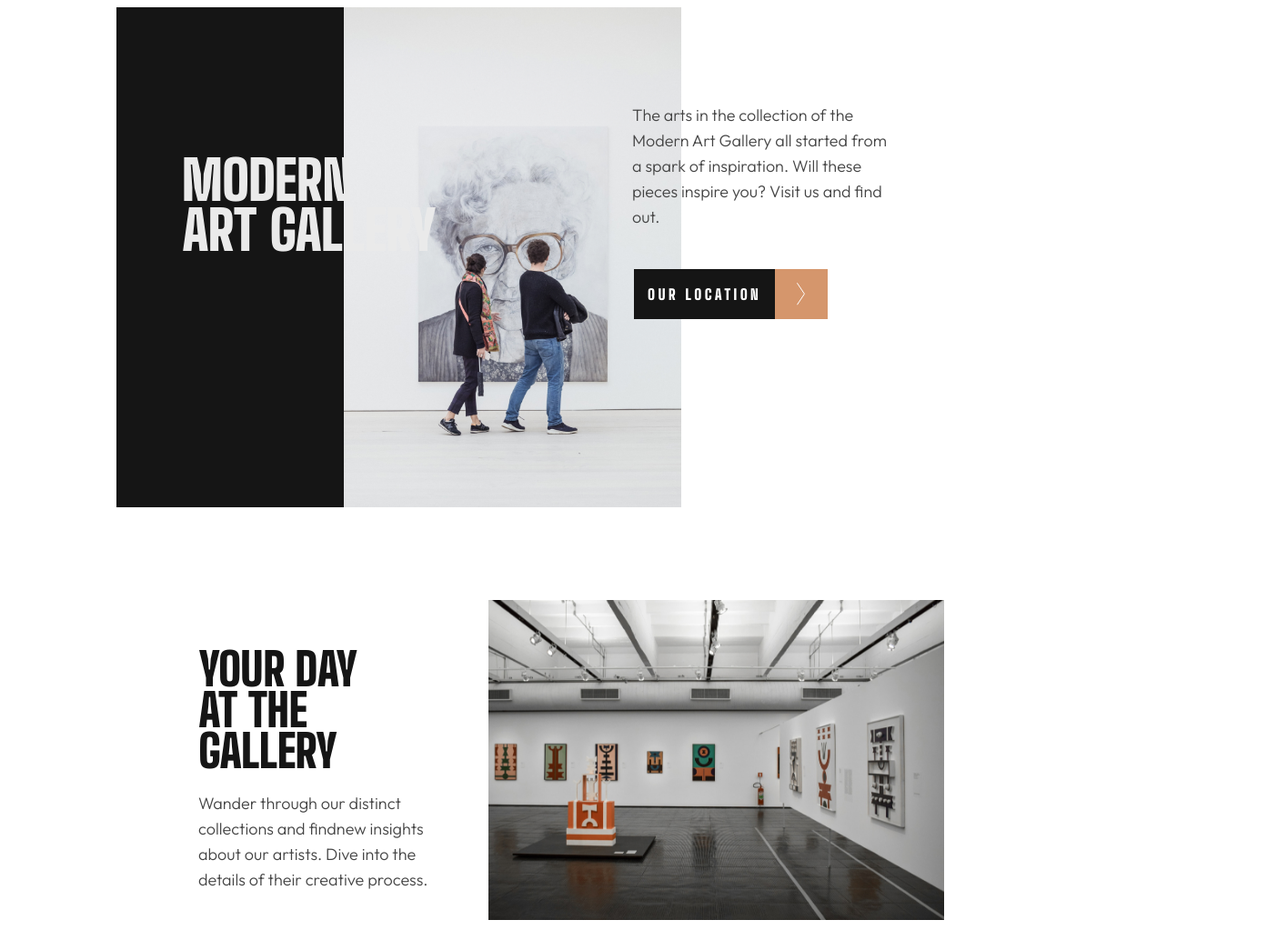
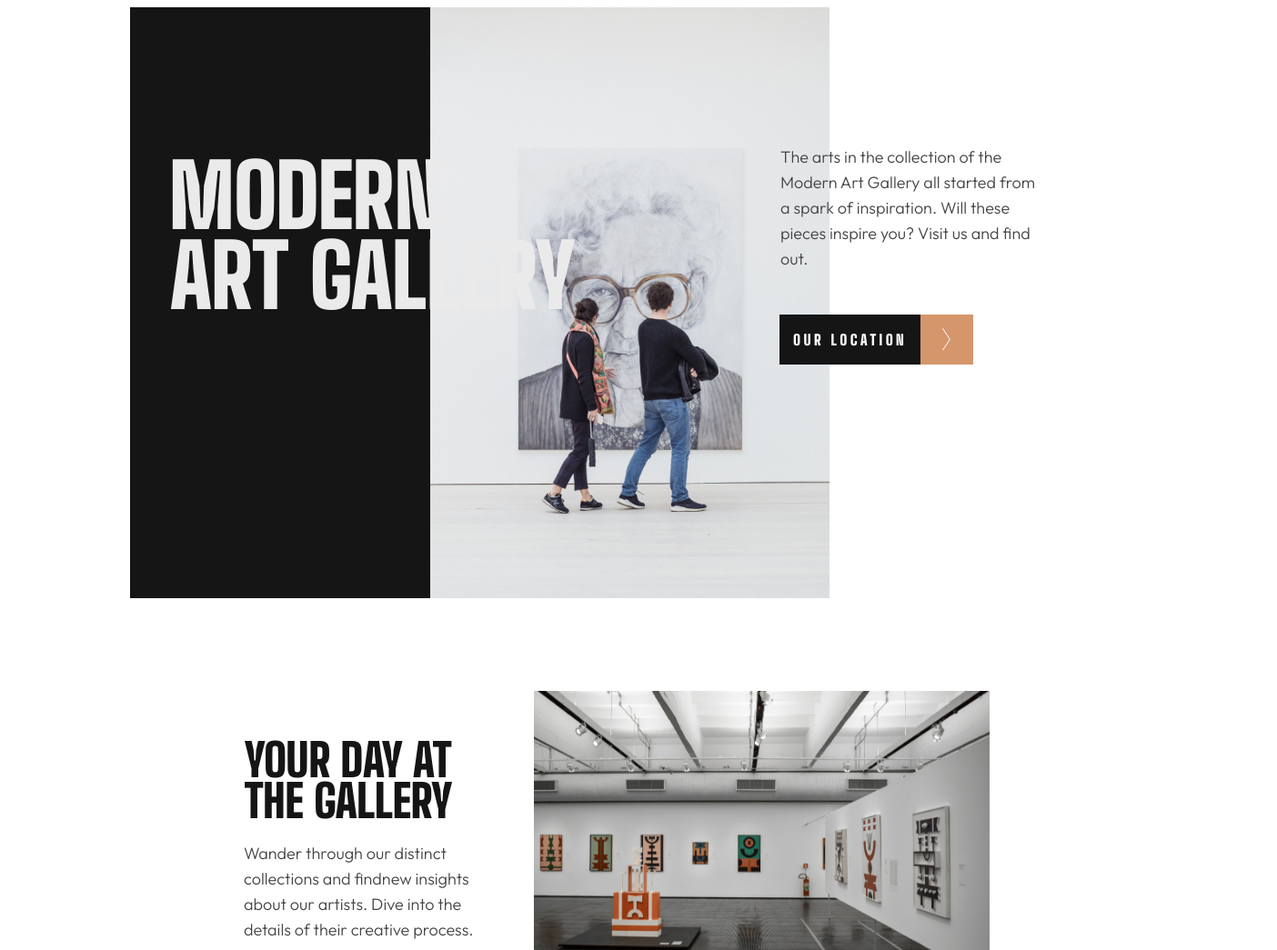
Before and after one commit to nHaMaP/03-modernartgallery, a website built with Vite: page index.html in a window 1280 px wide. Shown: the top 1045 px of the page at 91% size, 1404 px wide, since content can reach past the window. Built offline with nearby package versions, Linux system fonts and the light colour scheme; files whose address does not match are found by name.

Commit message:
ready for publishing | some isues on images must be fixes, but operational

```diff
--- a/index.html
+++ b/index.html
@@ -70,7 +70,7 @@
           </figure>
 
           <div class="offer_content">
-            <h2>Your day<br />at the gallery</h2>
+            <h2>Your day at the gallery</h2>
 
             <p>Wander through our distinct collections
               and findnew insights about our artists.
--- a/src/sass/layout/_container.scss
+++ b/src/sass/layout/_container.scss
@@ -1,19 +1,19 @@
 @use '../abstracts/abstracts' as v;
 
 .container, .location {
-    min-width: 360px;
+
     max-width: 360px;;
     margin: 0;
     margin-left: auto;
     margin-right: auto;
 
     @include v.breakpoint(tablet) {
-        min-width: 768px;
+
         max-width:768px;
     }
 
     @include v.breakpoint(desktopS) {
-        min-width: 1024px;
+
         max-width: 1024px;
     }
 }
--- a/src/sass/layout/_footer.scss
+++ b/src/sass/layout/_footer.scss
@@ -8,7 +8,14 @@ footer {
 
     @include v.breakpoint(tablet){
         height: 260px;
+        width: 768px;
     }
+
+    @include v.breakpoint(desktopS){
+        width: 1024px;
+    }
+
+
 
 
     .foot_ads {
--- a/src/sass/layout/_main.scss
+++ b/src/sass/layout/_main.scss
@@ -8,14 +8,20 @@
     align-items: flex-start;
     margin-bottom: 120px;
 
+    @include v.breakpoint(desktopS){
+        flex-direction: row;
+        position: relative;
+        left: 15px;
+    }
+
     .title_hero {
 
         .empty-bg {
 
             @include v.breakpoint(desktopS) {
-                width: 58.8%;
-                height: 550px;
-                background-color: v.$black;
+                width: 330px;
+                height: 650px;
+                background-color: #151515;
             }
         }
 
@@ -28,6 +34,7 @@
 
 
         figure {
+
             margin: 0;
 
             img {
@@ -35,11 +42,11 @@
                 margin-bottom: -8px;
 
                 @include v.breakpoint(tablet) {
-                        width: 120%;
+                    width: 124.89%;
                 }
 
                 @include v.breakpoint(desktopS) {
-                        width: 82.7%;
+                    width: 439px;
                 }
             }
         }
@@ -61,12 +68,23 @@
                     color: v.$black;
                     margin: 32px 16px 10px 16px;
 
+                    @include v.breakpoint(tablet) {
+                        font-size: 70px;
+                        line-height: 65px;
+                        width: 329px;
+                        position: relative;
+                        right: -20px;
+                    }
+
                     @include v.breakpoint (desktopS) {
-                        filter:invert(1);
-                        width: 282px;
+                       font-size: 96px;
+                        line-height: 88px;
+                        filter: invert(1);
+                        width: 450px;
                         height: 176px;
                         position: relative;
-                        right: 653px;
+                        right: 752px;
+
                     }
                 }
 
@@ -77,11 +95,18 @@
                     color: v.$grey;
                     margin: 32px 16px 32px 16px;
 
+                    @include v.breakpoint(tablet){
+                        position: relative;
+                        top: 5px;
+                        right: -20px;
+                        width: 357px;
+                    }
+
                     @include v.breakpoint(desktopS) {
                         width: 293px;
                         position: relative;
-                        right: 158px;
-                        bottom: 266px;
+                        right: 80px;
+                        top: -220px;
                     }
                 }
 
@@ -89,9 +114,14 @@
                     position: relative;
                     margin-left: 15px;
 
+                    @include v.breakpoint(tablet){
+                        left:20px;
+                        top: 15px;
+                    }
+
                     @include v.breakpoint(desktopS) {
-                        right: 155px;
-                        bottom: 255px;
+                        left: -80px;
+                        top: -205px;
                         width: 215px;
                     }
 
--- a/src/sass/layout/_section.scss
+++ b/src/sass/layout/_section.scss
@@ -17,6 +17,8 @@
             display: grid;
             grid-template-columns: 285px auto;
             grid-template-rows: 355px auto;
+            position: relative;
+            left: 50px;
         }
 
         @include v.breakpoint(desktopS){
@@ -106,6 +108,10 @@
                 "example1 flexi";
             column-gap: 11px;
 
+        }
+
+        @include v.breakpoint(tablet){
+            margin-left: 10px;
         }
 
         @include v.breakpoint(desktopS){
@@ -220,11 +226,15 @@
                     text-transform: uppercase;
 
                     @include v.breakpoint(tablet){
-                        padding-top: 50px;
+                        position: relative;
+                        top: 60px;
                     }
 
                     @include v.breakpoint(desktopS){
-                        padding-top: 0px;
+                        font-size: 60px;
+                        line-height: 60px;
+                        position: relative;
+                        top: -5px;
                     }
                 }
 
@@ -237,10 +247,13 @@
 
                     @include v.breakpoint(tablet){
                         width: 225px;
+                        position: relative;
+                        top: 75px;
                     }
 
                     @include v.breakpoint(desktopS){
                         width: 290px;
+                        top: 10px;
                     }
                 }
 
```
Lines whose indentation alone changed are shown as unchanged.
